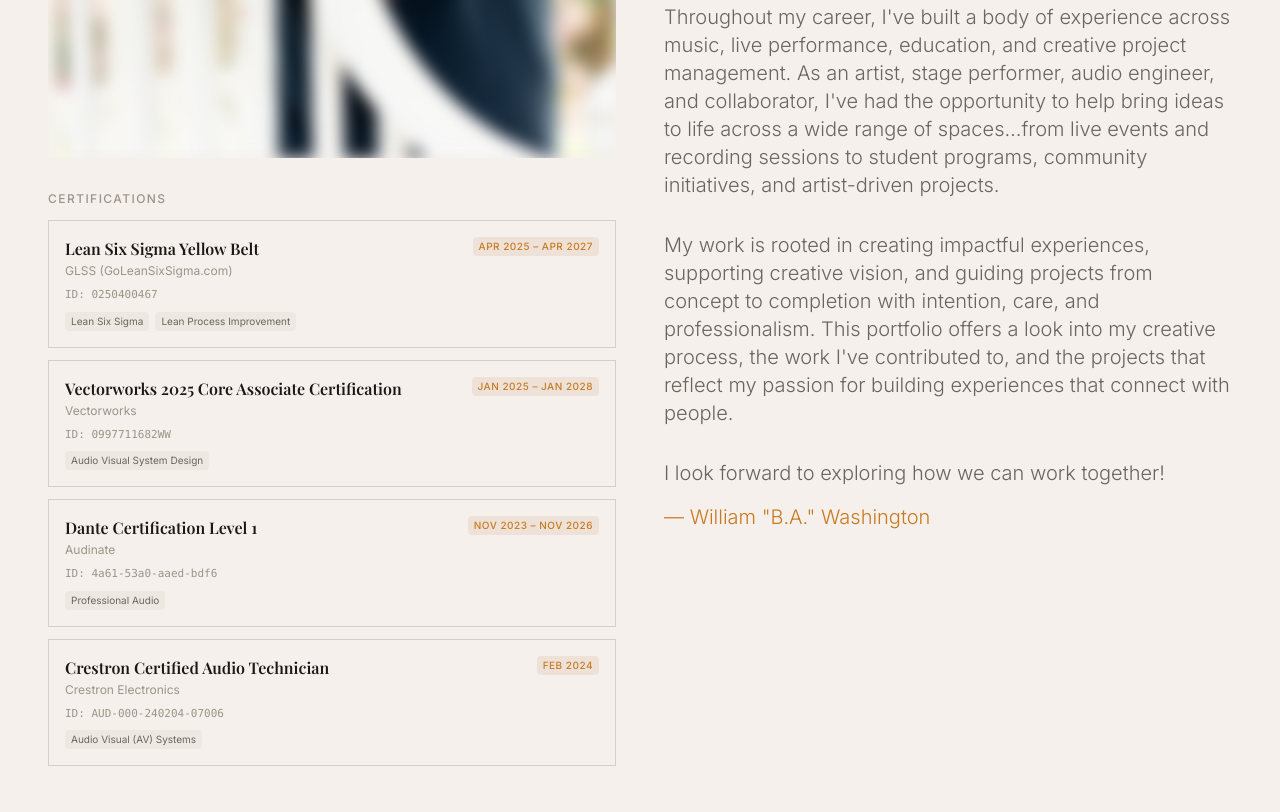
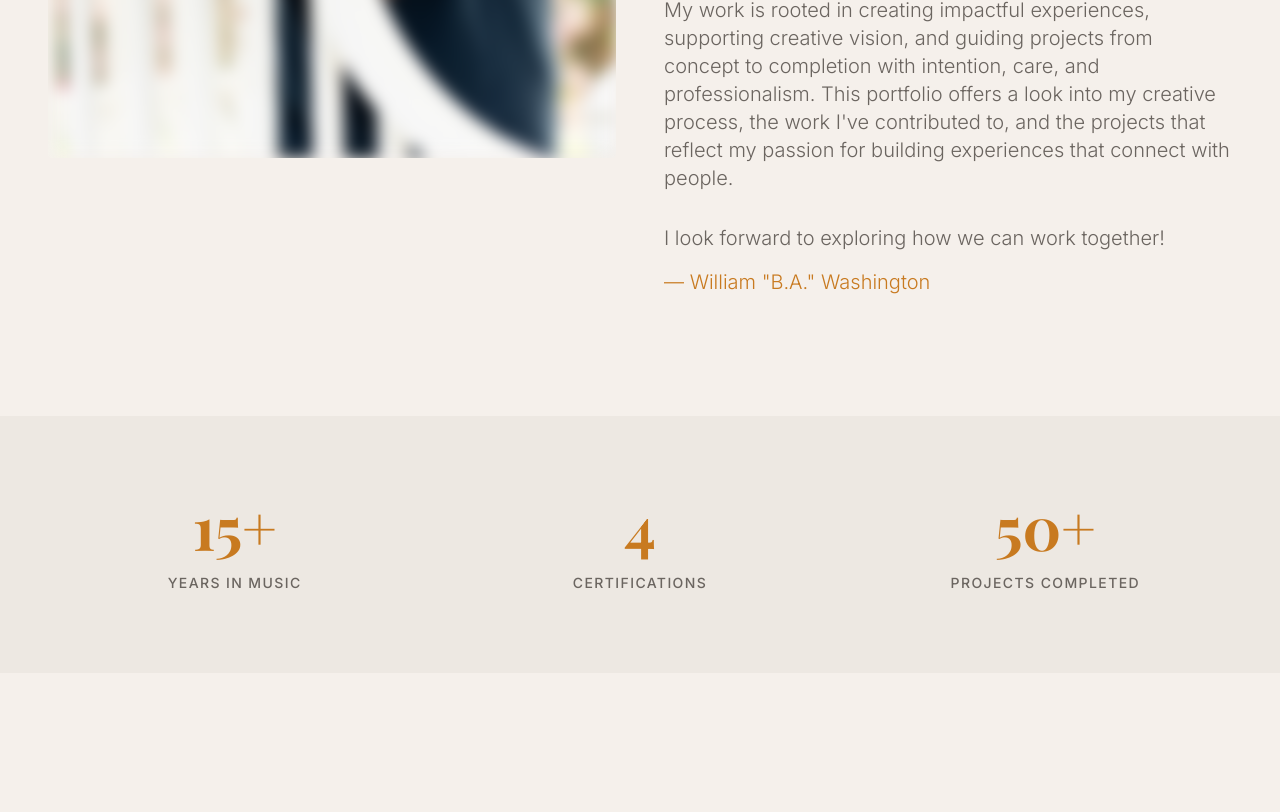
Before and after one commit to 3rdaveba/IDOMUSICSTUFF, a React (Vite) app in the folder app/: page /#/ in a window 1280 px wide. Shown: the part 1472-2284 px from the top of the page. Built offline with nearby package versions, Linux system fonts and the light colour scheme; a web font is replaced by a local one.

Commit message:
feat(stats): replace countries with certifications stat; remove certs from about

```diff
--- a/app/src/sections/AboutSection.tsx
+++ b/app/src/sections/AboutSection.tsx
@@ -2,8 +2,6 @@ import { useEffect, useRef } from 'react'
 import gsap from 'gsap'
 import { ScrollTrigger } from 'gsap/ScrollTrigger'
 import ImageReveal from '@/components/ImageReveal'
-import CertificationCard from '@/components/CertificationCard'
-import { certifications } from '@/data/certifications'
 
 gsap.registerPlugin(ScrollTrigger)
 
@@ -80,31 +78,12 @@ export default function AboutSection() {
       <div className="content-container">
         <div className="grid grid-cols-1 md:grid-cols-2 gap-12 md:gap-12">
           {/* Portrait */}
-          <div>
           <ImageReveal
             src="images/portrait-william.jpg"
             alt="William B.A. Washington portrait"
             aspectRatio="4/5"
             className="w-full"
           />
-
-            {/* Certifications */}
-            {certifications.length > 0 && (
-              <div className="mt-8">
-                <span
-                  className="text-eyebrow block mb-3"
-                  style={{ color: 'var(--text-tertiary)' }}
-                >
-                  CERTIFICATIONS
-                </span>
-                <div className="space-y-3">
-                  {certifications.map((cert) => (
-                    <CertificationCard key={cert.id} cert={cert} />
-                  ))}
-                </div>
-              </div>
-            )}
-          </div>
 
           {/* Text Content */}
           <div className="flex flex-col justify-center">
--- a/app/src/sections/StatsSection.tsx
+++ b/app/src/sections/StatsSection.tsx
@@ -6,7 +6,7 @@ gsap.registerPlugin(ScrollTrigger)
 
 const stats = [
   { number: 15, suffix: '+', label: 'Years in Music' },
-  { number: 10, suffix: '+', label: 'Countries Worked In' },
+  { number: 4, suffix: '', label: 'Certifications' },
   { number: 50, suffix: '+', label: 'Projects Completed' },
 ]
 
```
Lines whose indentation alone changed are shown as unchanged.
